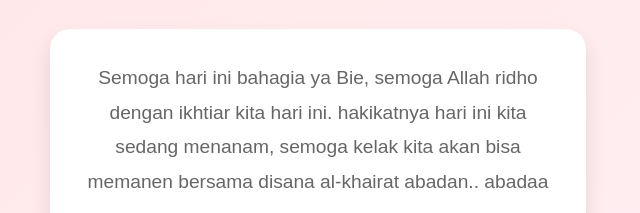
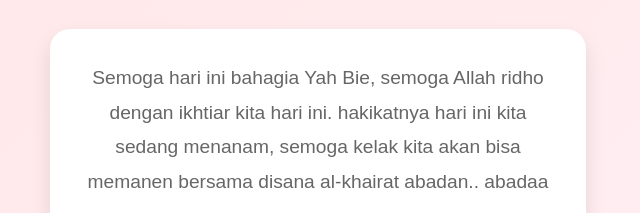
Before and after one commit to AruzanSensei/forBieYang, a plain HTML site: page index.html in a window 1280 px wide. Both pictures are taken after a click on the button "Tekan tombol ini bie". Shown: the part 310-523 px from the top of the page, 322-962 px from the left. Drawn offline with Linux system fonts and the light colour scheme.

Commit message:
Update index.html

```diff
--- a/index.html
+++ b/index.html
@@ -11,7 +11,7 @@
         <div class="content" style="display: none;">
             <h1 class="title">Semangat ngajarnya bu Lia 🩷</h1>
             <div class="message">
-                <p>Semoga hari ini bahagia ya Bie, semoga Allah ridho dengan ikhtiar kita hari ini. hakikatnya hari ini kita sedang menanam, semoga kelak kita akan bisa memanen bersama disana al-khairat abadan.. abadaa
+                <p>Semoga hari ini bahagia Yah Bie, semoga Allah ridho dengan ikhtiar kita hari ini. hakikatnya hari ini kita sedang menanam, semoga kelak kita akan bisa memanen bersama disana al-khairat abadan.. abadaa
                 </p>
                 <p class="signature">- Qoam mu</p>
             </div>
```
